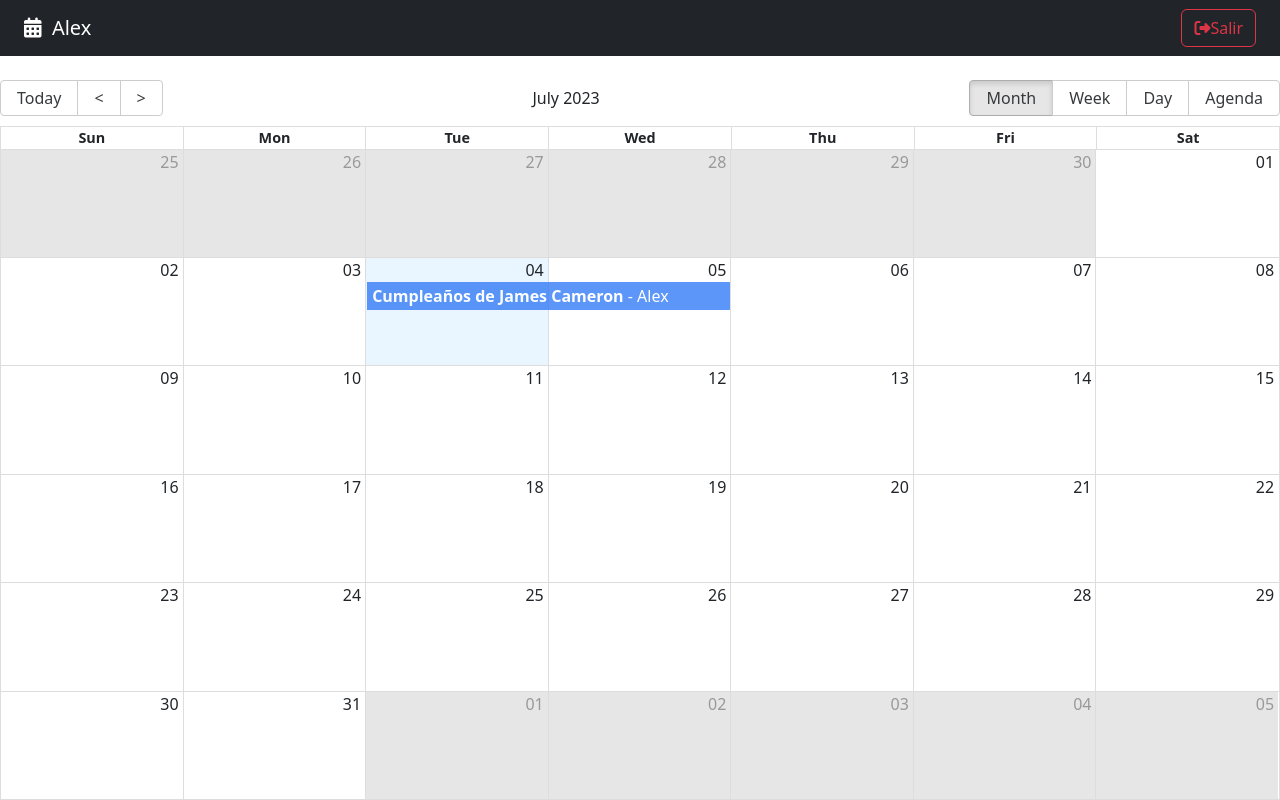
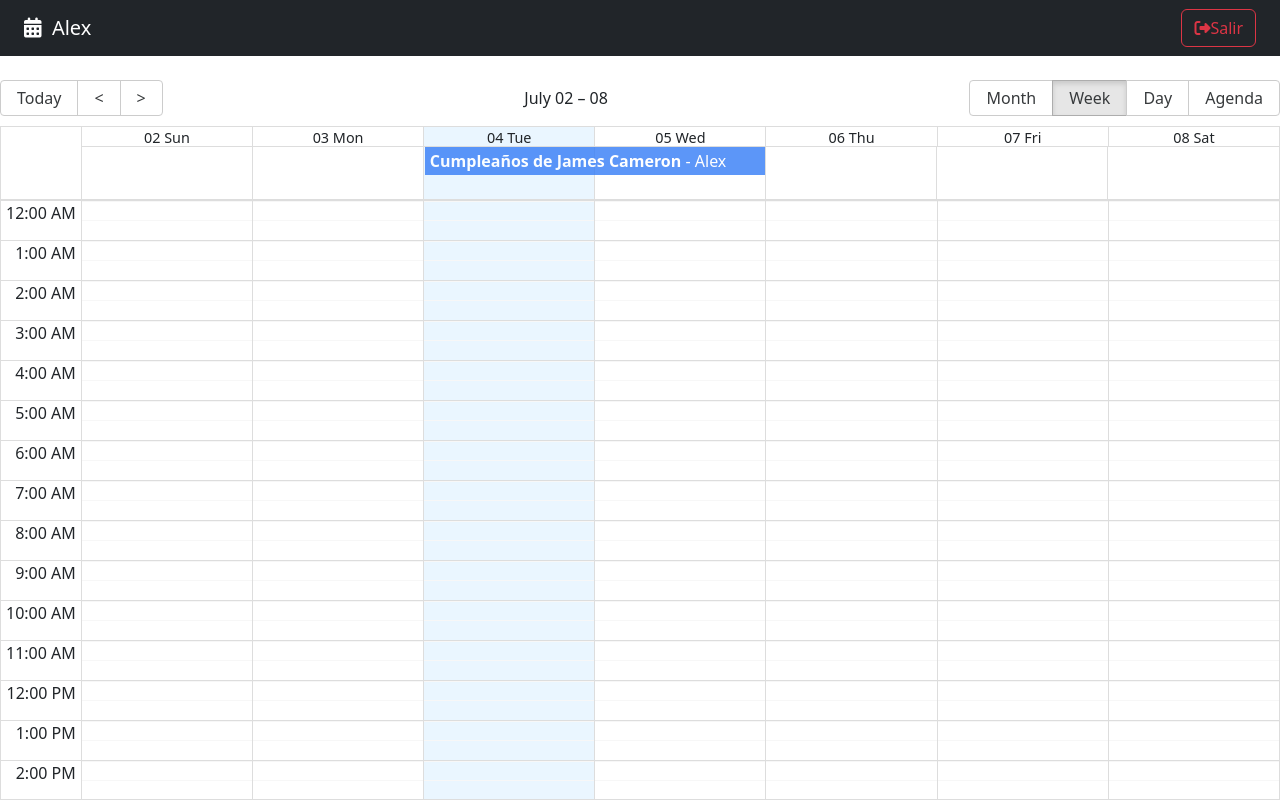
Before and after one commit to Alexis-Alara/Calendar-App, a React (Vite) app: page / in a window 1280 px wide. Built offline with nearby package versions, Linux system fonts and the light colour scheme.

Commit message:
Event onViewChanged

```diff
--- a/src/calendar/pages/CalendarPage.jsx
+++ b/src/calendar/pages/CalendarPage.jsx
@@ -4,6 +4,7 @@
 import { addHours } from 'date-fns/esm'
 import { Navbar, CalendarEvent } from "../"
 import { localizer, getMessages } from '../../helpers'
+import { useState } from 'react'
 
 const events = [{
   title: 'Cumpleaños de James Cameron',
@@ -19,8 +20,10 @@
 
 export const CalendarPage = () => {
 
+  const [lastView, setlastView] = useState(localStorage.getItem('lastView') || 'week')
+
   const eventStyleGetter = ( event, start, end, isSelected ) => {
-    console.log({ event, start, end, isSelected })
+
     const style = {
       backgroundColor: '#347CF7',
       borderRadius: '0px',
@@ -33,12 +36,27 @@
     }
   }
 
+  const onDoubleClick = ( event ) => {
+    console.log({ doubleClick: event })
+  }
+
+  const onSelect = ( event ) => {
+    console.log({ click: event })
+  }
+
+  const onViewChanged = ( event ) => {
+    localStorage.setItem('lastView', event)
+    setlastView( event )
+  }
+
   return (
     <>
       <Navbar/>
+
       <Calendar
         localizer={ localizer }
         events={ events }
+        defaultView={ lastView }
         startAccessor="start"
         endAccessor="end"
         style={{ height: 'calc( 100vh - 80px )' }}
@@ -47,6 +65,9 @@
         components={{
           event: CalendarEvent
         }}
+        onDoubleClickEvent={ onDoubleClick }
+        onSelectEvent={ onSelect }
+        onView={ onViewChanged }
       />
 
     </>
```
